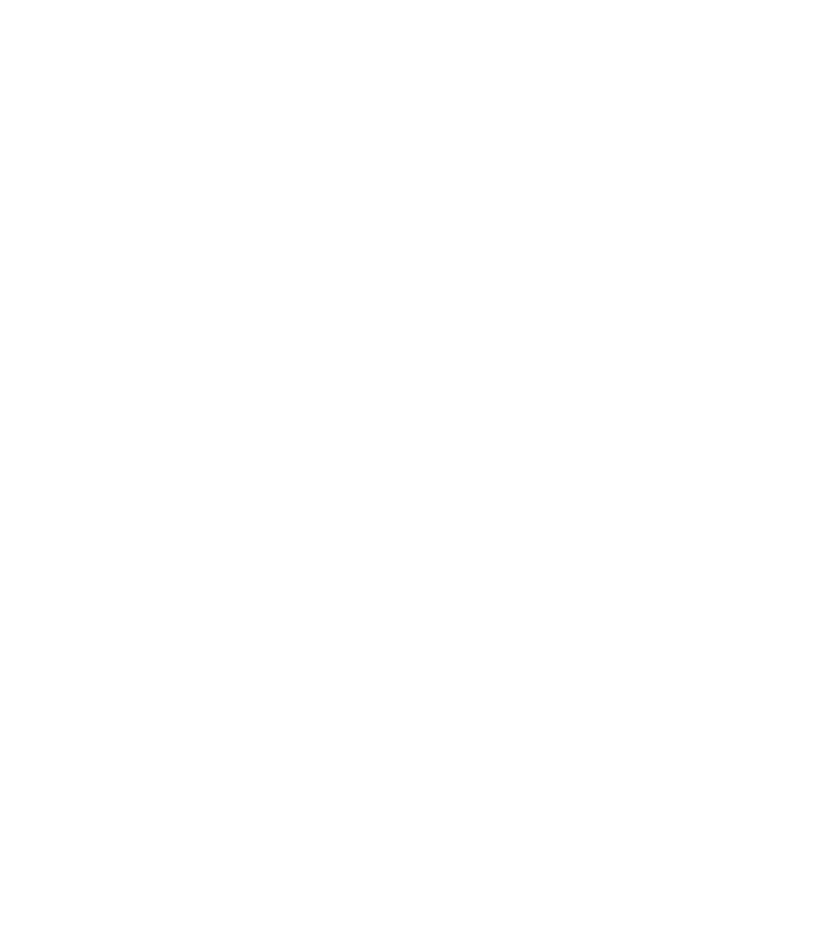
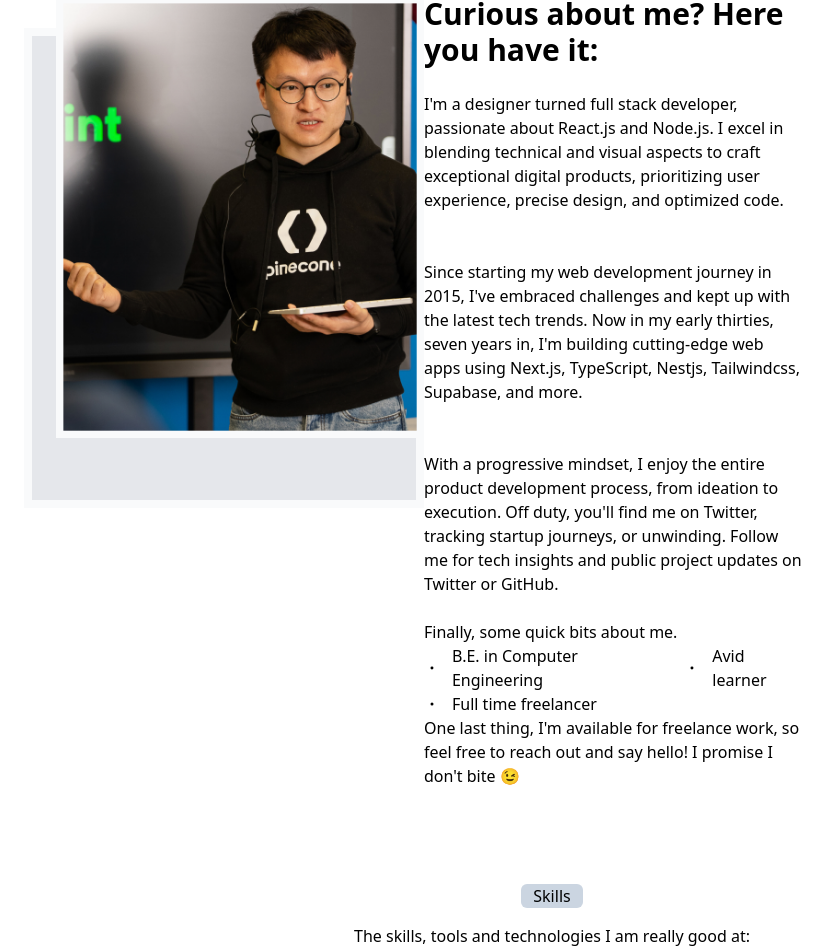
Before and after one commit to Muugii9902/portfolio, a Next.js app: page / in a window 1280 px wide. Shown: the part 1260-2212 px from the top of the page, without its empty margins (88-920 px from the left). Before the commit the page ends 1080 px from the top, so only its background shows below. Built offline with nearby package versions, Linux system fonts and the light colour scheme.

Commit message:
portfolio

```diff
--- a/src/components/About/about.jsx
+++ b/src/components/About/about.jsx
@@ -1,8 +1,17 @@
+import AboutImg from "./aboutimg";
+import AboutText from "./aboutText";
+
 const About = () => {
   return (
-    <div className="flex justify-center">
-      <p className="bg-slate-300 rounded-md px-3">About me</p>
-    </div>
+    <>
+      <div className="flex justify-center">
+        <p className="bg-slate-300 rounded-md px-3">About me</p>
+      </div>
+      <div className="flex">
+        <AboutImg />
+        <AboutText />
+      </div>
+    </>
   );
 };
 export default About;
--- /dev/null
+++ b/src/components/About/aboutText.jsx
@@ -0,0 +1,47 @@
+import { BsDot } from "react-icons/bs";
+
+const AboutText = () => {
+  return (
+    <dev className="w-1/3 pr-12">
+      <h1 className="font-bold text-3xl pt-44">
+        Curious about me? Here you have it:
+      </h1>
+      <p className="py-6">
+        I'm a designer turned full stack developer, passionate about React.js
+        and Node.js. I excel in blending technical and visual aspects to craft
+        exceptional digital products, prioritizing user experience, precise
+        design, and optimized code.
+      </p>
+      <p className="py-6">
+        Since starting my web development journey in 2015, I've embraced
+        challenges and kept up with the latest tech trends. Now in my early
+        thirties, seven years in, I'm building cutting-edge web apps using
+        Next.js, TypeScript, Nestjs, Tailwindcss, Supabase, and more.
+      </p>
+      <p className="py-6">
+        With a progressive mindset, I enjoy the entire product development
+        process, from ideation to execution. Off duty, you'll find me on
+        Twitter, tracking startup journeys, or unwinding. Follow me for tech
+        insights and public project updates on Twitter or GitHub.
+      </p>
+      <p>Finally, some quick bits about me.</p>
+      <dev className="flex items-center gap-3">
+        <BsDot />
+        <p>B.E. in Computer Engineering</p>
+        <BsDot />
+
+        <p>Avid learner</p>
+      </dev>
+
+      <p className="flex items-center gap-3">
+        {" "}
+        <BsDot /> Full time freelancer
+      </p>
+      <p>
+        One last thing, I'm available for freelance work, so feel free to reach
+        out and say hello! I promise I don't bite 😉
+      </p>
+    </dev>
+  );
+};
+export default AboutText;
--- /dev/null
+++ b/src/components/About/aboutimg.jsx
@@ -0,0 +1,9 @@
+const AboutImg = () => {
+  return (
+    <div className="w-2/5">
+      <img className="pl-28 pt-52 absolute" src="/image/back2.png" alt="" />
+      <img className="pl-36 pt-44 relative" src="/image/pic 2.png" alt="" />
+    </div>
+  );
+};
+export default AboutImg;
--- a/src/components/hero/herosection.jsx
+++ b/src/components/hero/herosection.jsx
@@ -29,9 +29,15 @@
           <p>Available for new projects</p>
         </div>
         <div className="flex py-14 gap-3">
-          <FiGithub className="size-5" />
-          <LuTwitter className="size-5" />
-          <FaFigma className="size-5" />
+          <a href="">
+            <FiGithub className="size-5" />
+          </a>
+          <a href="">
+            <LuTwitter className="size-5" />
+          </a>
+          <a href="">
+            <FaFigma className="size-5" />
+          </a>
         </div>
       </div>
     </div>
--- /dev/null
+++ b/src/components/skills/container.jsx
@@ -0,0 +1,16 @@
+import RowIMG from "./row";
+
+const Container = () => {
+  return (
+    <>
+      <div className=" flex flex-col items-center pt-24">
+        <p className="bg-slate-300 rounded-md px-3">Skills</p>
+        <p className="pt-4">
+          The skills, tools and technologies I am really good at:
+        </p>
+      </div>
+      <RowIMG />
+    </>
+  );
+};
+export default Container;
--- /dev/null
+++ b/src/components/skills/row.jsx
@@ -0,0 +1,4 @@
+const RowIMG = () => {
+  return <div className="w-80 pt-12"></div>;
+};
+export default RowIMG;
--- a/src/pages/index.jsx
+++ b/src/pages/index.jsx
@@ -1,8 +1,9 @@
 import Image from "next/image";
 import { Inter } from "next/font/google";
-import Herosection from "@/components/hero/herosection";
+
 import Hero from "@/components/hero/hero";
 import About from "@/components/About/about";
+import Container from "@/components/skills/container";
 
 const inter = Inter({ subsets: ["latin"] });
 
@@ -11,6 +12,7 @@
     <main>
       <Hero />
       <About />
+      <Container />
     </main>
   );
 }
```
Also changed, not shown: public/image/back2.png (added), public/image/pic 2.png (added).
